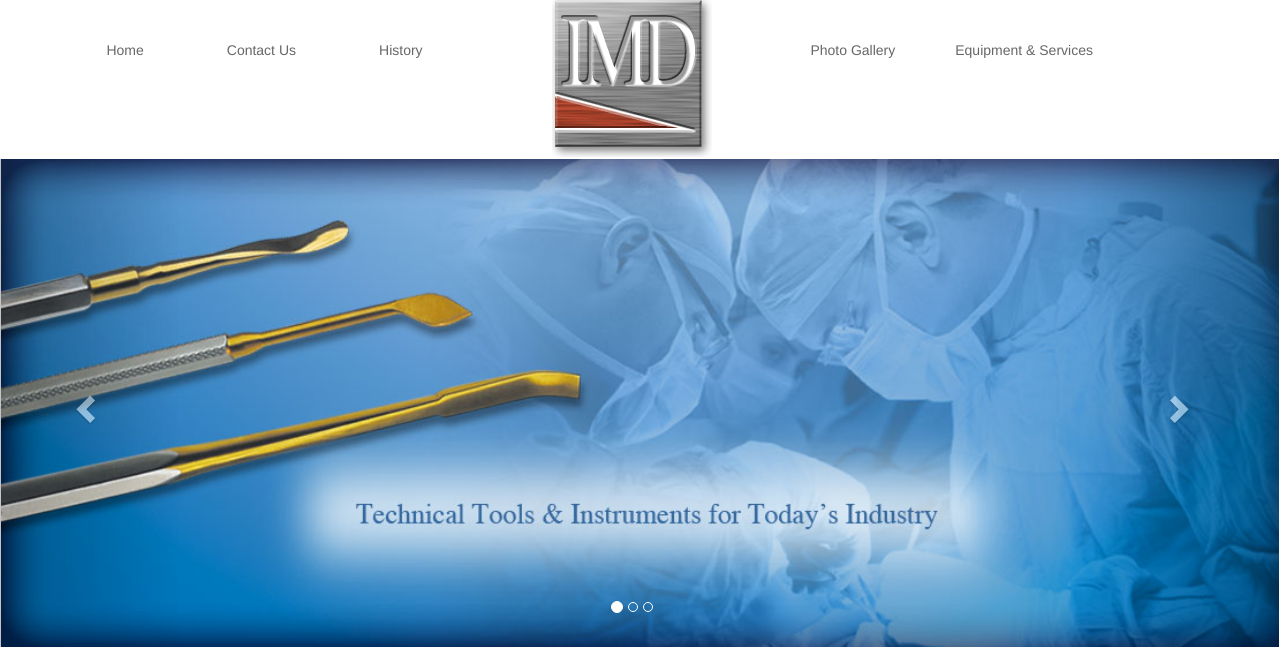
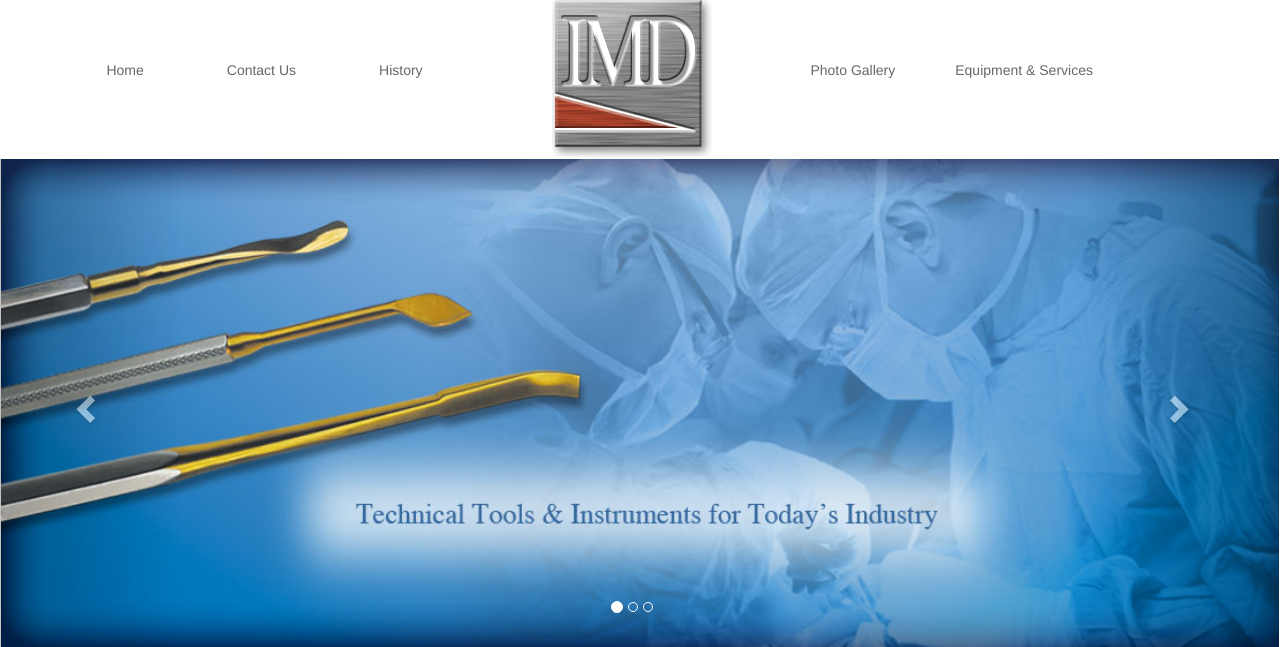
Before and after one commit to jbake11/imdortho, a PHP site: page /index.php in a window 1280 px wide. Shown: the top 647 px of the page. Run offline with PHP 8.4, Linux system fonts and the light colour scheme; some libraries are stand-ins or nearby versions.

Commit message:
nav buttons centered

```diff
--- a/css/main.css
+++ b/css/main.css
@@ -350,13 +350,13 @@ h3{
 
     #leftnav{
         float: right;
-        margin-top: 30px;
+        margin-top: 50px;
         margin-right: 31px;
     }
 
     #rightnav{
         float: left;
-        margin-top: 30px;
+        margin-top: 50px;
         margin-left: 20px;
     }
 
```
